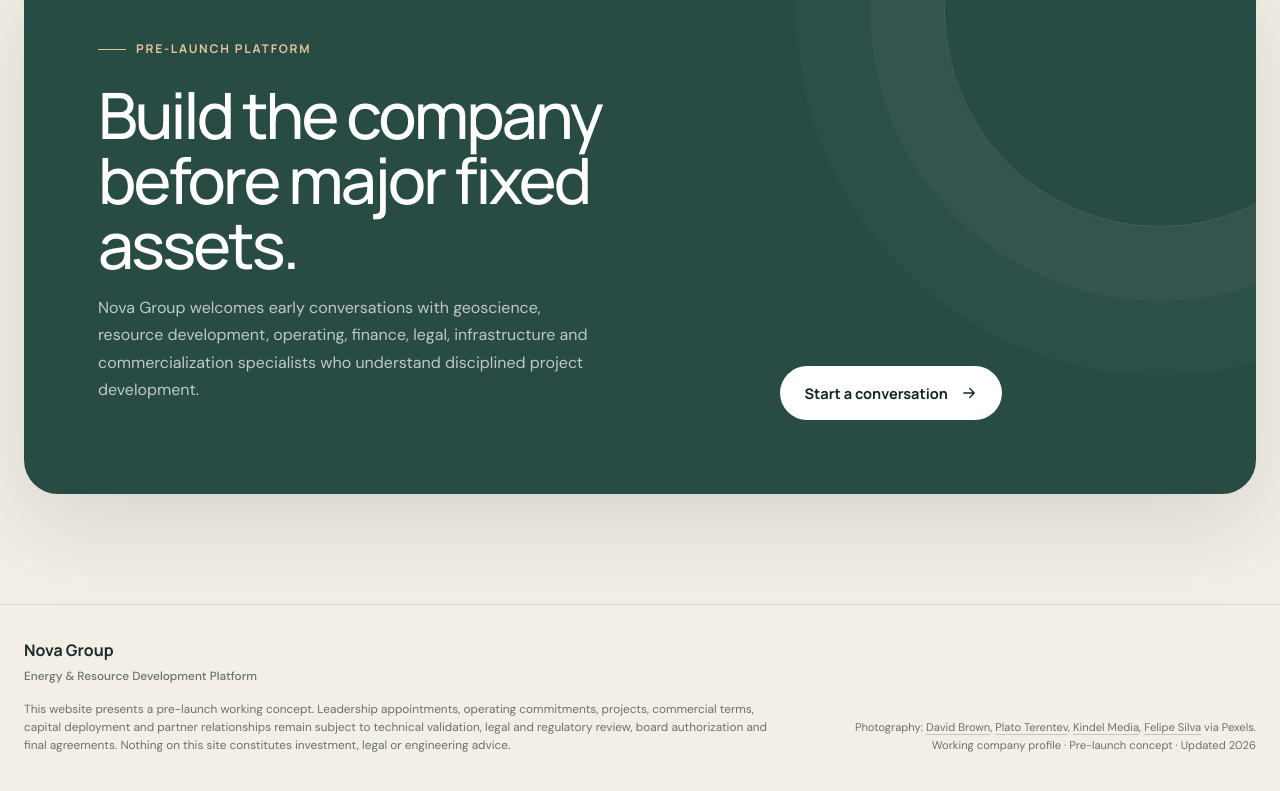
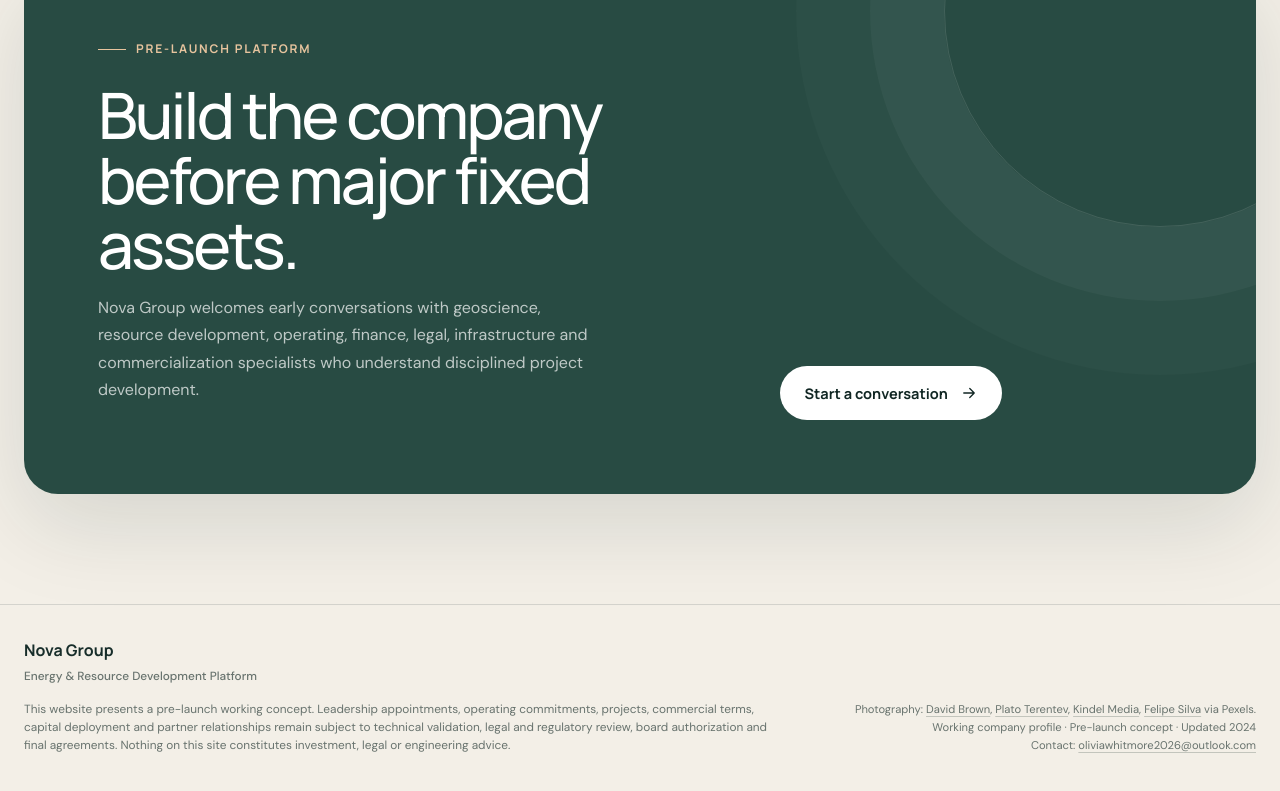
Before and after one commit to novagroupnc/novagroupnc.github.io, a plain HTML site: page energy/index.html in a window 1280 px wide. Shown: the part 7553-8344 px from the top of the page. Drawn offline with Linux system fonts and the light colour scheme.

Commit message:
Update footer year and contact email

```diff
--- a/energy/index.html
+++ b/energy/index.html
@@ -41,7 +41,7 @@
         <span class="brand-mark" aria-hidden="true"><svg viewBox="0 0 24 24" fill="none"><path d="M3 6.5c4.5 1.8 9 1.8 18 0M3 12c4.5 1.8 9 1.8 18 0M3 17.5c4.5 1.8 9 1.8 18 0" stroke="currentColor" stroke-width="1.8" stroke-linecap="round"/><circle cx="16.8" cy="5.1" r="1.6" fill="#e2b16e"/></svg></span>
         <span class="brand-name">Nova Group<small>Energy & Resource Development</small></span>
       </a>
-      <nav class="nav-links" id="nav-links"><a href="#platform">Platform</a><a href="#focus">Focus</a><a href="#workflow">Workflow</a><a href="#partners">Partners</a><a href="#governance">Governance</a><a class="nav-cta" href="mailto:emineasan545@outlook.com">Start a conversation</a></nav>
+      <nav class="nav-links" id="nav-links"><a href="#platform">Platform</a><a href="#focus">Focus</a><a href="#workflow">Workflow</a><a href="#partners">Partners</a><a href="#governance">Governance</a><a class="nav-cta" href="mailto:oliviawhitmore2026@outlook.com">Start a conversation</a></nav>
       <button class="menu-toggle" id="menu-toggle" aria-label="Open navigation"><svg width="20" height="20" viewBox="0 0 20 20" fill="none"><path d="M3 6h14M3 14h14" stroke="currentColor" stroke-width="1.5" stroke-linecap="round"/></svg></button>
     </div>
   </header>
@@ -136,13 +136,13 @@
 
     <section class="cta"><div class="shell"><div class="cta-box reveal"><div class="cta-grid">
       <div><p class="eyebrow" style="color:#e7c49e">Pre-launch platform</p><h2>Build the company before major fixed assets.</h2><p>Nova Group welcomes early conversations with geoscience, resource development, operating, finance, legal, infrastructure and commercialization specialists who understand disciplined project development.</p></div>
-      <div><a class="button button-primary" href="mailto:emineasan545@outlook.com">Start a conversation <svg viewBox="0 0 24 24" fill="none"><path d="M5 12h14M13 6l6 6-6 6" stroke="currentColor" stroke-width="1.7" stroke-linecap="round" stroke-linejoin="round"/></svg></a></div>
+      <div><a class="button button-primary" href="mailto:oliviawhitmore2026@outlook.com">Start a conversation <svg viewBox="0 0 24 24" fill="none"><path d="M5 12h14M13 6l6 6-6 6" stroke="currentColor" stroke-width="1.7" stroke-linecap="round" stroke-linejoin="round"/></svg></a></div>
     </div></div></div></section>
   </main>
 
   <footer><div class="shell footer-grid">
     <div><div class="footer-brand">Nova Group<small>Energy & Resource Development Platform</small></div><div class="footer-note">This website presents a pre-launch working concept. Leadership appointments, operating commitments, projects, commercial terms, capital deployment and partner relationships remain subject to technical validation, legal and regulatory review, board authorization and final agreements. Nothing on this site constitutes investment, legal or engineering advice.</div></div>
-    <div class="credits">Photography: <a href="https://www.pexels.com/photo/view-of-an-oil-well-18905793/" target="_blank" rel="noopener">David Brown</a>, <a href="https://www.pexels.com/photo/unrecognizable-geologists-in-uniforms-studying-minerals-against-forest-5909436/" target="_blank" rel="noopener">Plato Terentev</a>, <a href="https://www.pexels.com/photo/power-plant-during-dusk-9889066/" target="_blank" rel="noopener">Kindel Media</a>, <a href="https://www.pexels.com/photo/engineer-by-pipe-in-fabric-27102106/" target="_blank" rel="noopener">Felipe Silva</a> via Pexels.<br>Working company profile · Pre-launch concept · Updated 2026</div>
+    <div class="credits">Photography: <a href="https://www.pexels.com/photo/view-of-an-oil-well-18905793/" target="_blank" rel="noopener">David Brown</a>, <a href="https://www.pexels.com/photo/unrecognizable-geologists-in-uniforms-studying-minerals-against-forest-5909436/" target="_blank" rel="noopener">Plato Terentev</a>, <a href="https://www.pexels.com/photo/power-plant-during-dusk-9889066/" target="_blank" rel="noopener">Kindel Media</a>, <a href="https://www.pexels.com/photo/engineer-by-pipe-in-fabric-27102106/" target="_blank" rel="noopener">Felipe Silva</a> via Pexels.<br>Working company profile · Pre-launch concept · Updated 2024<br>Contact: <a href="mailto:oliviawhitmore2026@outlook.com">oliviawhitmore2026@outlook.com</a></div>
   </div></footer>
 
   <script>
```
